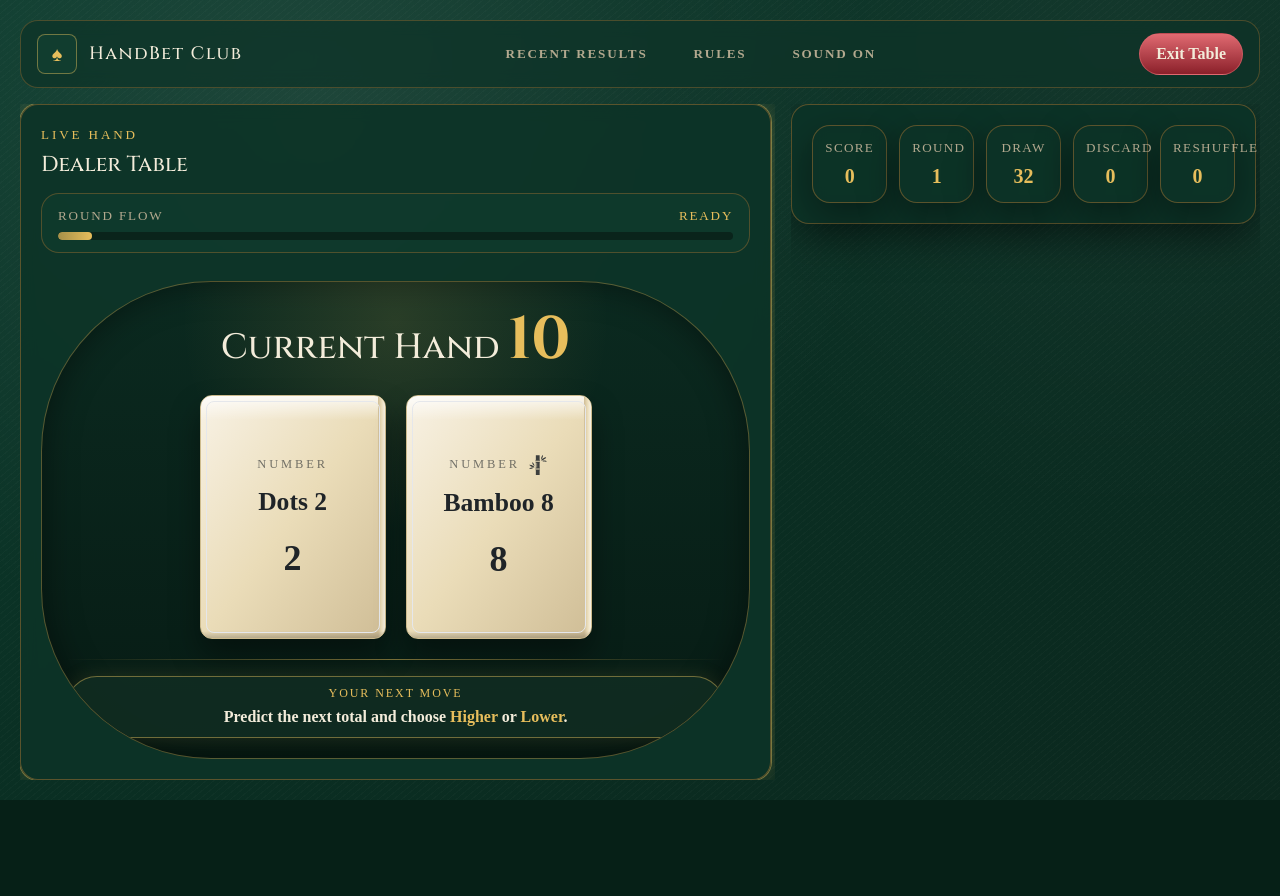
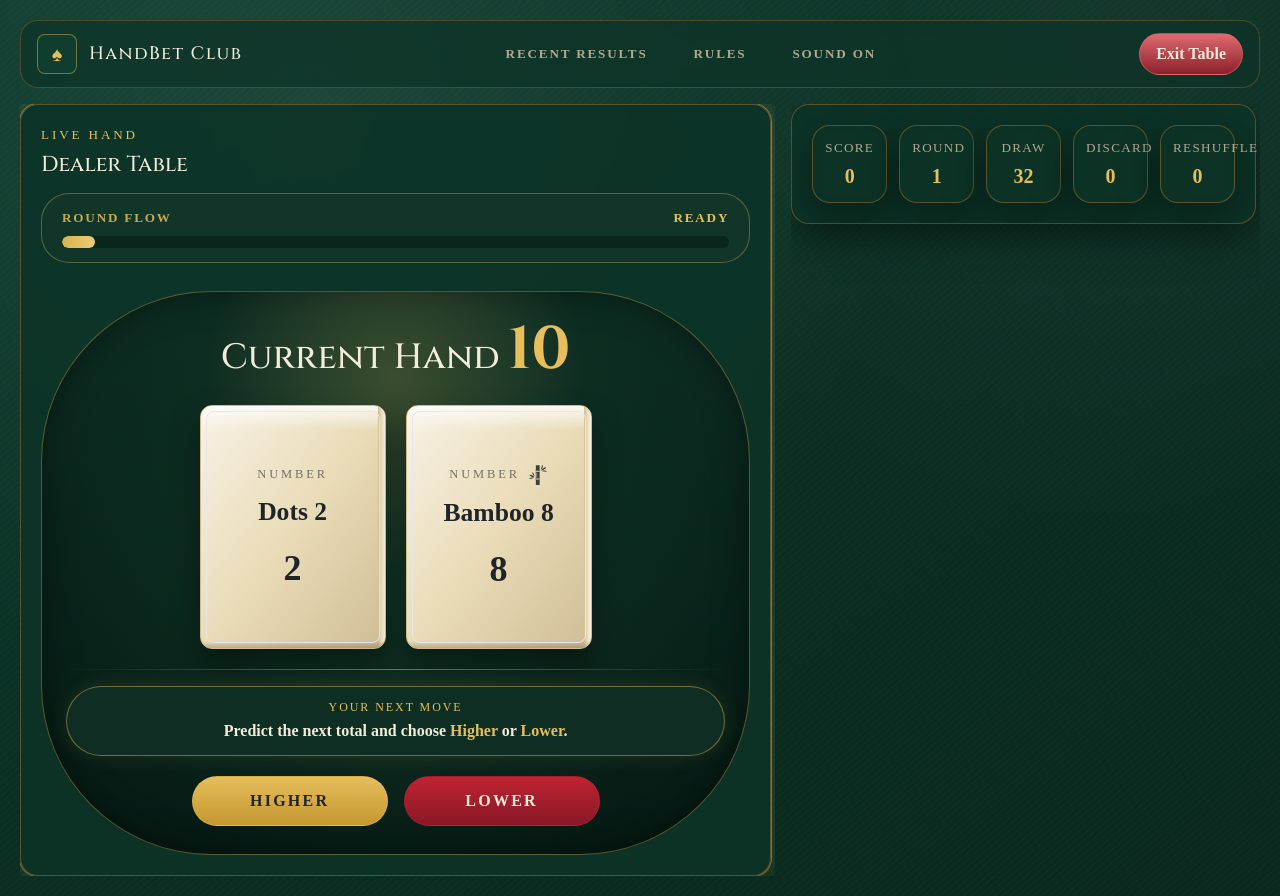
Before and after one commit to haroonnafees001/hand-betting-game, a React (Vite) app: page /game in a window 1280 px wide. Before the commit the page ends 800 px from the top, so only its background shows below. Built offline with nearby package versions, Linux system fonts and the light colour scheme.

Commit message:
ui improvement

```diff
--- a/src/app/features/game/components/BetControls.jsx
+++ b/src/app/features/game/components/BetControls.jsx
@@ -7,6 +7,10 @@ const buttonMotion = {
 
 export default function BetControls({ onBet, disabled, onBeforeBet, inline = false }) {
   const shouldReduceMotion = useReducedMotion();
+  const wrapperClass = inline
+    ? "flex flex-wrap items-center justify-center gap-4"
+    : "sticky bottom-3 z-30 flex flex-wrap gap-3 rounded-card border border-border/60 bg-surface2/95 p-3 shadow-card backdrop-blur md:static md:bg-transparent md:p-0 md:shadow-none";
+  const buttonWidthClass = inline ? "w-[176px] sm:w-[196px]" : "flex-1 md:flex-none";
 
   const handleBet = (bet) => {
     onBeforeBet?.();
@@ -15,18 +19,14 @@ export default function BetControls({ onBet, disabled, onBeforeBet, inline = fal
 
   return (
     <div
-      className={
-        inline
-          ? "flex flex-wrap gap-3"
-          : "sticky bottom-3 z-30 flex flex-wrap gap-3 rounded-card border border-border/60 bg-surface2/95 p-3 shadow-card backdrop-blur md:static md:bg-transparent md:p-0 md:shadow-none"
-      }
+      className={wrapperClass}
     >
       <Motion.button
         onClick={() => handleBet("higher")}
         disabled={disabled}
         {...(shouldReduceMotion ? {} : buttonMotion)}
         transition={{ duration: 0.14 }}
-        className="cta-hover cta-hover-gold flex-1 rounded-btn border border-gold/50 bg-gradient-to-b from-gold to-[#c4972f] px-5 py-3 font-semibold uppercase tracking-[0.14em] text-chip-black disabled:cursor-not-allowed disabled:opacity-45 md:flex-none"
+        className={`cta-hover cta-hover-gold rounded-btn border border-gold/50 bg-gradient-to-b from-gold to-[#c4972f] px-5 py-3 font-semibold uppercase tracking-[0.14em] text-chip-black disabled:cursor-not-allowed disabled:opacity-45 ${buttonWidthClass}`}
       >
         Higher
       </Motion.button>
@@ -36,7 +36,7 @@ export default function BetControls({ onBet, disabled, onBeforeBet, inline = fal
         disabled={disabled}
         {...(shouldReduceMotion ? {} : buttonMotion)}
         transition={{ duration: 0.14 }}
-        className="cta-hover cta-hover-danger flex-1 rounded-btn border border-chip-red/50 bg-gradient-to-b from-chip-red to-[#891826] px-5 py-3 font-semibold uppercase tracking-[0.14em] text-ivory disabled:cursor-not-allowed disabled:opacity-45 md:flex-none"
+        className={`cta-hover cta-hover-danger rounded-btn border border-chip-red/50 bg-gradient-to-b from-chip-red to-[#891826] px-5 py-3 font-semibold uppercase tracking-[0.14em] text-ivory disabled:cursor-not-allowed disabled:opacity-45 ${buttonWidthClass}`}
       >
         Lower
       </Motion.button>
--- a/src/app/pages/GamePage.jsx
+++ b/src/app/pages/GamePage.jsx
@@ -236,7 +236,7 @@ export default function GamePage() {
   };
 
   return (
-    <main className="felt-bg min-h-screen px-3 py-3 text-text sm:px-4 sm:py-4 md:px-5 md:py-5 xl:h-[100dvh] xl:overflow-hidden">
+    <main className="felt-bg min-h-screen px-3 py-3 text-text sm:px-4 sm:py-4 md:px-5 md:py-5">
       <div className="mx-auto flex h-full max-w-8xl flex-col">
         <Motion.header
           {...(shouldReduceMotion
@@ -290,7 +290,7 @@ export default function GamePage() {
               {...(shouldReduceMotion
                 ? { initial: false, animate: { opacity: 1 } }
                 : revealMotion)}
-              className="table-panel glow-gold p-4 sm:p-5 md:p-5 xl:flex xl:h-full xl:flex-col"
+              className="table-panel glow-gold border-gold/35 bg-[#10372b]/85 p-4 sm:p-5 md:p-5 xl:flex xl:h-full xl:flex-col"
             >
               <div className="mb-3 flex items-center justify-between gap-3">
                 <div>
@@ -332,14 +332,14 @@ export default function GamePage() {
                 )}
               </div>
 
-              <div className="mb-4 rounded-card border border-border/60 bg-surface2/65 px-3 py-2.5 sm:px-4 sm:py-3">
-                <div className="mb-1.5 flex items-center justify-between text-small uppercase tracking-[0.14em] text-muted">
+              <div className="mb-4 rounded-[28px] border border-gold/35 bg-[#12382b]/90 px-4 py-3 sm:px-5 sm:py-3.5">
+                <div className="mb-2 flex items-center justify-between text-small font-semibold uppercase tracking-[0.14em] text-gold/85">
                   <span>Round Flow</span>
                   <span className="text-gold">{phaseLabelMap[roundPhase]}</span>
                 </div>
-                <div className="h-2 overflow-hidden rounded-full bg-[#0a241b]">
+                <div className="h-3 overflow-hidden rounded-full bg-[#0a241b]/95">
                   <Motion.div
-                    className="h-full rounded-full bg-gradient-to-r from-gold/70 to-gold"
+                    className="h-full rounded-full bg-gradient-to-r from-[#d1b45a] via-gold to-[#e6cd81]"
                     animate={{ width: `${phaseProgressMap[roundPhase]}%` }}
                     transition={{
                       duration: shouldReduceMotion ? 0 : TIMING.CLICK_MS / 1000,
@@ -348,16 +348,16 @@ export default function GamePage() {
                 </div>
               </div>
 
-              <div className="relative mt-3 w-full overflow-hidden rounded-[120px] border border-gold/35 bg-gradient-to-b from-[#0b2a20] to-[#071b14] px-3 py-4 shadow-[inset_0_0_35px_rgba(0,0,0,0.45)] sm:rounded-[140px] sm:px-4 sm:py-5 md:rounded-[170px] md:px-6 md:py-7 xl:flex-1">
-                <div className="pointer-events-none absolute inset-0 bg-[radial-gradient(circle_at_50%_8%,rgba(231,190,92,0.14),transparent_38%)]" />
+              <div className="relative mt-3 w-full overflow-hidden rounded-[120px] border border-gold/35 bg-gradient-to-b from-[#0d2d22] via-[#08241b] to-[#061a14] px-3 py-4 shadow-[inset_0_0_35px_rgba(0,0,0,0.45)] sm:rounded-[140px] sm:px-4 sm:py-5 md:rounded-[170px] md:px-6 md:py-7 xl:flex-1">
+                <div className="pointer-events-none absolute inset-0 bg-[radial-gradient(circle_at_50%_15%,rgba(231,190,92,0.2),transparent_32%),radial-gradient(circle_at_50%_50%,rgba(38,89,62,0.32),transparent_72%)]" />
 
                 <div className="relative z-10 text-center">
-                  <p className="text-title font-display text-ivory">Current Hand
+                  <p className="text-title font-display text-ivory">
+                    Current Hand
                     <span className="ml-2 text-4xl font-bold text-gold sm:text-5xl md:text-6xl">
-                    {currentHand?.total ?? "--"}
-                  </span>
+                      {currentHand?.total ?? "--"}
+                    </span>
                   </p>
-
                 </div>
 
                 <div className="relative z-10 mt-4 sm:mt-5">
@@ -371,6 +371,7 @@ export default function GamePage() {
                     dealerSlots
                     slotCount={5}
                     tileSurface="dealer"
+                    tileSizing="auto"
                   />
                 </div>
                 <div className="relative z-10 mt-3 h-px w-full bg-gradient-to-r from-transparent via-gold/50 to-transparent sm:mt-4" />
@@ -378,7 +379,7 @@ export default function GamePage() {
                   initial={shouldReduceMotion ? false : { opacity: 0, y: 8 }}
                   animate={{ opacity: 1, y: 0 }}
                   transition={{ duration: 0.22, delay: 0.05 }}
-                  className="relative z-10 mt-3 rounded-btn border border-gold/45 bg-[#112d22]/90 px-3 py-2 text-center shadow-[0_0_20px_rgba(231,190,92,0.12)] sm:mt-4 sm:px-4"
+                  className="relative z-10 mt-3 rounded-[999px] border border-gold/45 bg-[#102f24]/95 px-4 py-3 text-center shadow-[0_0_20px_rgba(231,190,92,0.12)] sm:mt-4 sm:px-5"
                 >
                   <p className="text-xs uppercase tracking-[0.16em] text-gold">
                     Your Next Move
```
